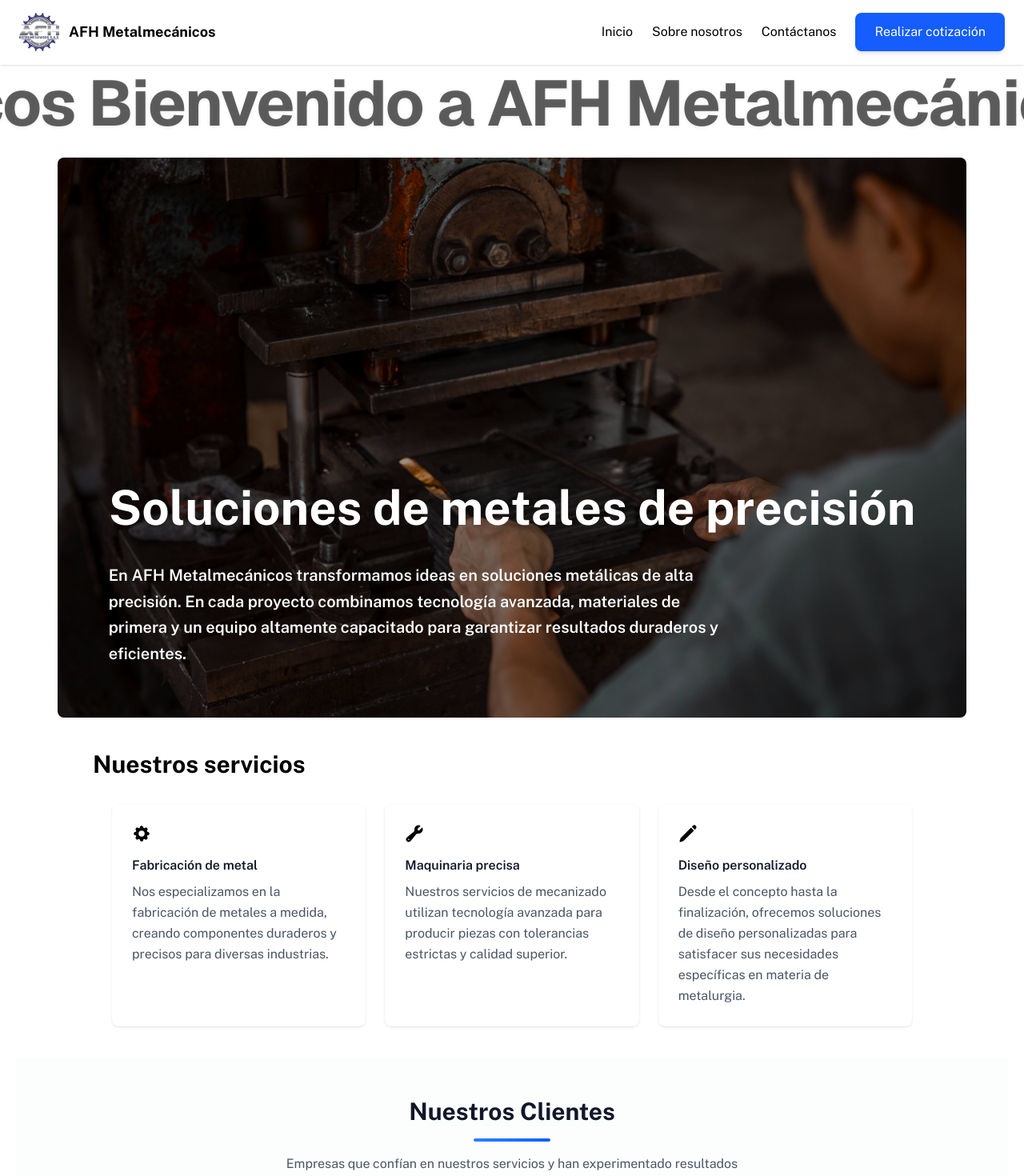
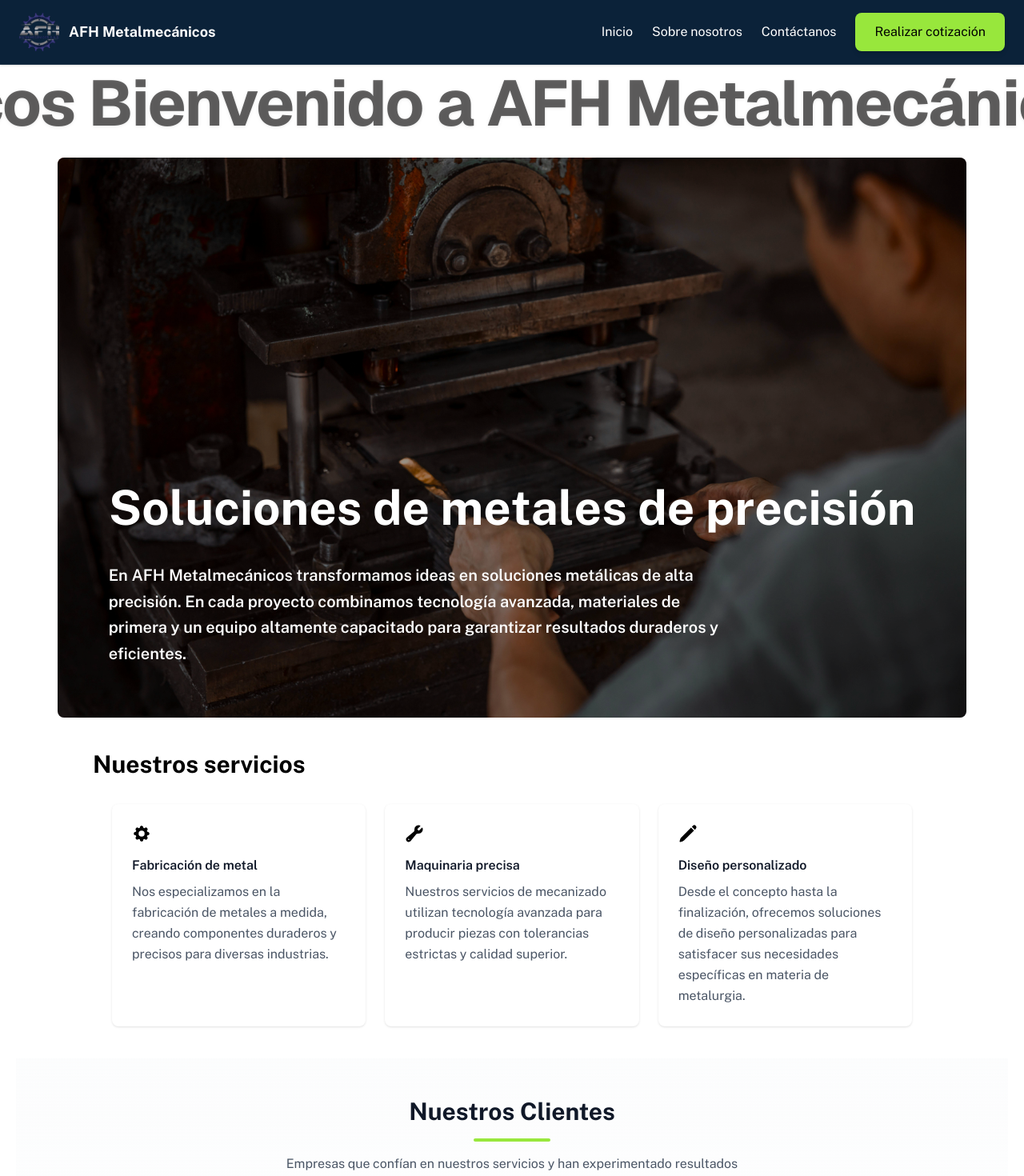
Before and after one commit to keivch/afh_landing_page, a Next.js app: page / in a window 1280 px wide. Shown: the top 1470 px of the page at 80% size. Built offline with nearby package versions, Linux system fonts and the light colour scheme.

Commit message:
feat: cambios en los colores

```diff
--- a/components/contact_us/form.tsx
+++ b/components/contact_us/form.tsx
@@ -117,7 +117,7 @@
           <button
             type="submit"
             disabled={status === "sending"}
-            className="w-full bg-blue-600 hover:bg-blue-700 disabled:opacity-60 disabled:cursor-not-allowed text-white font-semibold py-2 px-4 rounded-lg transition"
+            className="w-full bg-[#98e73c] hover:bg-[#81d323] hover:scale-101 disabled:opacity-60 disabled:cursor-not-allowed text-black font-semibold font-public-sans py-2 px-4 rounded-lg transition"
           >
             {status === "sending" ? "Enviando..." : "Enviar"}
           </button>
--- a/components/home/ClientsComponent.tsx
+++ b/components/home/ClientsComponent.tsx
@@ -17,7 +17,7 @@
                     <h2 className="font-public-sans text-gray-900 font-bold text-2xl md:text-3xl mb-4">
                         Nuestros Clientes
                     </h2>
-                    <div className="w-24 h-1 bg-gradient-to-r from-blue-500 to-blue-600 mx-auto rounded-full"></div>
+                    <div className="w-24 h-1 bg-gradient-to-r from-[#98e73c] to-[#98e73c] mx-auto rounded-full"></div>
                     <p className="text-gray-600 mt-4 text-sm md:text-base max-w-2xl mx-auto">
                         Empresas que confían en nuestros servicios y han experimentado resultados excepcionales
                     </p>
--- a/components/home/HomeClient.tsx
+++ b/components/home/HomeClient.tsx
@@ -123,10 +123,9 @@
           <CallToAction />
         </div>
 
-        <div data-aos="fade-up">
-          <Footer />
-        </div>
+
       </div>
+      <Footer />
     </>
   );
 }
--- a/components/home/PortfolioComponent.tsx
+++ b/components/home/PortfolioComponent.tsx
@@ -17,7 +17,7 @@
                     <h3 className="font-public-sans text-gray-900 font-bold text-2xl md:text-3xl mb-4">
                         Nuestro Portafolio
                     </h3>
-                    <div className="w-24 h-1 bg-gradient-to-r from-blue-500 to-blue-600 mx-auto rounded-full"></div>
+                    <div className="w-24 h-1 bg-gradient-to-r from-[#98e73c] to-[#98e73c] mx-auto rounded-full"></div>
                     <p className="text-gray-600 mt-4 text-sm md:text-base max-w-2xl mx-auto">
                         Prestación de servicios en montajes
                         metalmecánico y mantenimiento industrial.
--- a/components/layout/Header.tsx
+++ b/components/layout/Header.tsx
@@ -11,7 +11,7 @@
       xmlns="http://www.w3.org/2000/svg"
       viewBox="0 0 24 24"
       fill="currentColor"
-      className="size-6"
+      className="size-6 text-[#98e73c]"
     >
       <path
         fillRule="evenodd"
@@ -22,7 +22,7 @@
   );
 
   return (
-    <header className="flex w-full max-w-full overflow-x-hidden items-center justify-between px-6 py-4 shadow border-b border-gray-100/10">
+    <header className="flex w-full max-w-full bg-[#0b2239] overflow-x-hidden items-center justify-between px-6 py-4 shadow border-b border-gray-100/10">
       <div className="flex items-center gap-3">
         <Image
           src="/logo.png"
@@ -30,7 +30,7 @@
           height={50}
           alt="Logo de la empresa"
         />
-        <span className="font-bold text-lg text-black font-public-sans">
+        <span className="font-bold text-lg text-white font-public-sans">
           AFH Metalmecánicos
         </span>
       </div>
@@ -43,7 +43,7 @@
           }}
           className="cursor pointer transition-transform duration-100 hover:-translate-y-1"
         >
-          <span className="cursor-pointer text-black font-normal hover:text-blue-600 font-public-sans transition-transform duration-100 hover:-translate-y-1">
+          <span className="cursor-pointer text-white font-normal hover:text-[#98e73c] font-public-sans transition-transform duration-100 hover:-translate-y-1">
             Inicio
           </span>
         </Link>
@@ -54,7 +54,7 @@
           }}
           className="cursor pointer transition-transform duration-100 hover:-translate-y-1"
         >
-          <span className="cursor-pointer text-black font-normal hover:text-blue-600 font-public-sans transition-transform duration-100 hover:-translate-y-1">
+          <span className="cursor-pointer text-white font-normal hover:text-[#98e73c] font-public-sans transition-transform duration-100 hover:-translate-y-1">
             Sobre nosotros
           </span>
         </Link>
@@ -66,7 +66,7 @@
           }}
           className="cursor pointer transition-transform duration-100 hover:-translate-y-1"
         >
-          <span className="text-black font-normal hover:text-blue-600 font-public-sans transition-transform duration-100 hover:-translate-y-1">
+          <span className="text-white font-normal hover:text-[#98e73c] font-public-sans transition-transform duration-100 hover:-translate-y-1">
             Contáctanos
           </span>
         </Link>
--- a/components/ui/ButtonCTA.tsx
+++ b/components/ui/ButtonCTA.tsx
@@ -14,7 +14,7 @@
       }}
       className="cursor pointer transition-transform duration-100 hover:-translate-y-1"
     >
-      <button className="bg-blue-600 hover:bg-blue-700 text-white px-6 py-3 rounded-lg shadow-md transition duration-300 ease-in-out hover:scale-105">
+      <button className="bg-[#98e73c] hover:bg-[#81d323] text-black px-6 py-3 rounded-lg shadow-md transition duration-300 ease-in-out hover:scale-105">
         {text}
       </button>
     </Link>
--- a/components/ui/ClientsCard.tsx
+++ b/components/ui/ClientsCard.tsx
@@ -24,7 +24,7 @@
 
 
             <div className="p-4">
-                <h3 className="font-semibold text-gray-900 text-sm mb-1 group-hover:text-blue-600 transition-colors duration-300">
+                <h3 className="font-semibold text-gray-900 text-sm mb-1 group-hover:text-[#0b2239] transition-colors duration-300">
                     {title}
                 </h3>
                 <p className="text-xs text-gray-500 group-hover:text-gray-600 transition-colors duration-300">
```
